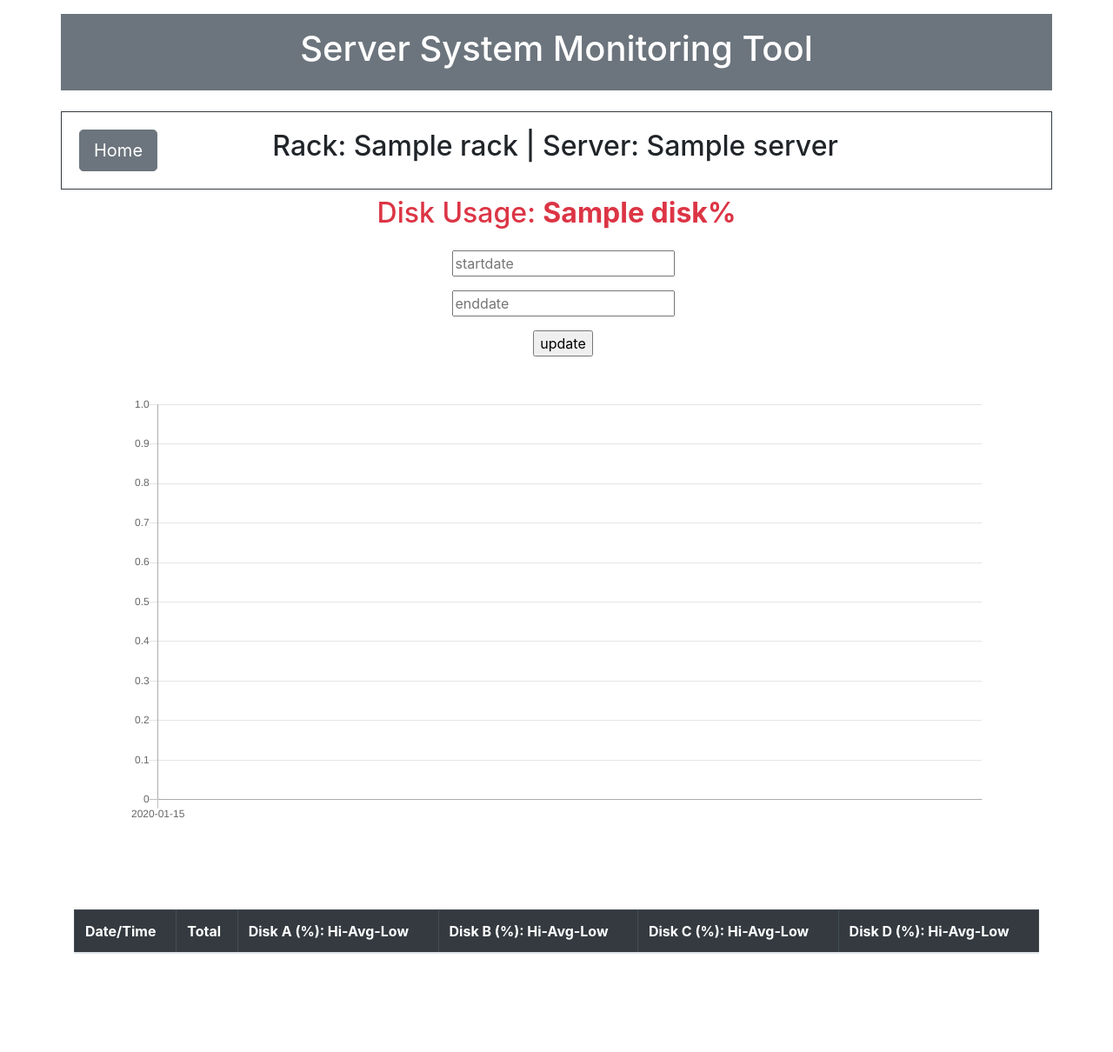
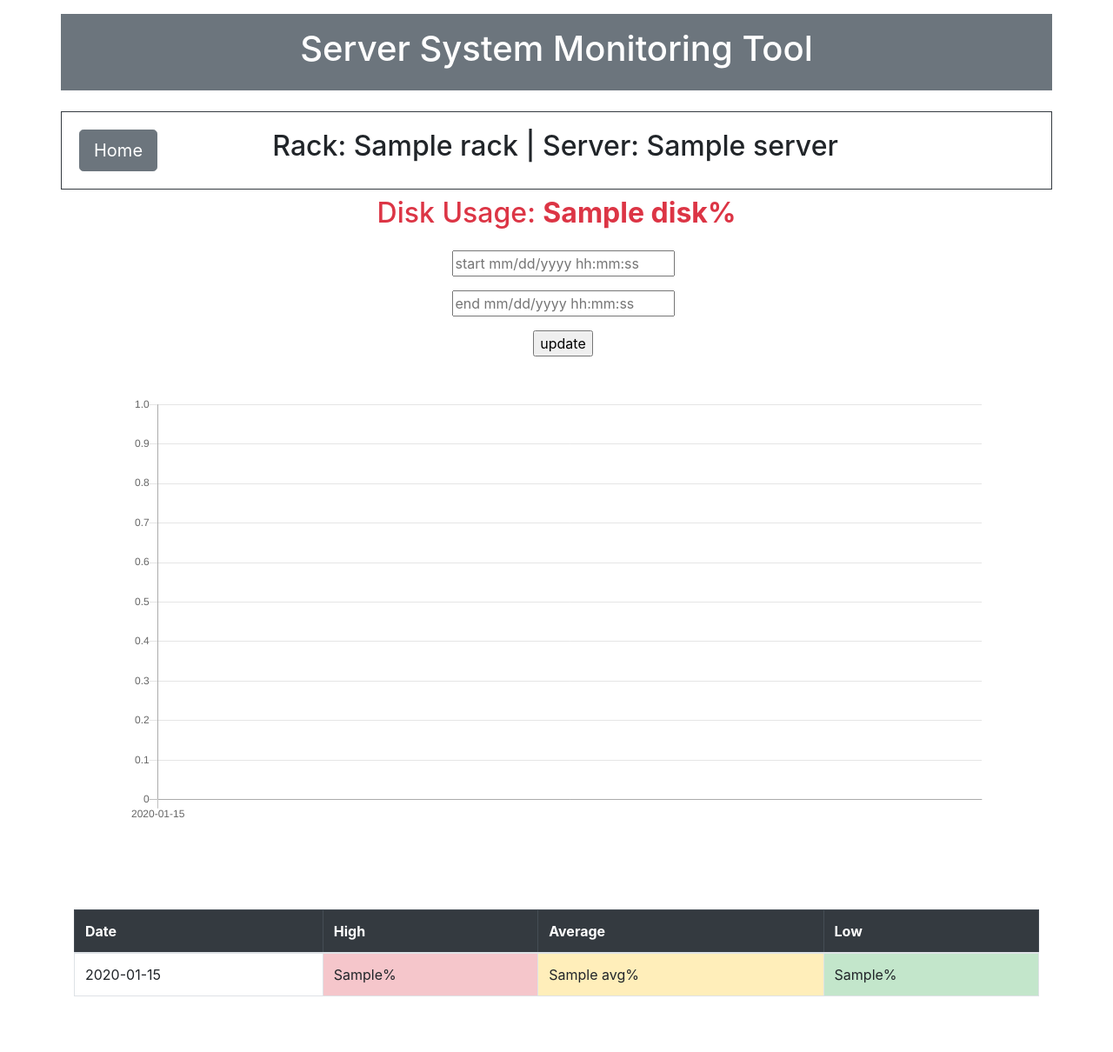
Before and after one commit to bebenson654/SSMT-websites, a Flask app: template templates/Usage-Disk.html in a window 1280 px wide. Shown: the whole page at 87% size. Before the commit the page ends 1097 px from the top, so only its background shows below. Run offline with Flask 2, Linux system fonts and the light colour scheme; the template is opened without the code that fills it: values that come from a table or form of the project are taken from there, most other values are stand-ins (such as "Sample title", 1, 10 or a date in 2020); lists and menus that the app fills with data are empty; parts of the project's set-up code (start-up, migrations or seed data) failed here and were passed over; some libraries are stand-ins or nearby versions.

Commit message:
Added hi lo avg to disk page. made the homepage ignore servers not on the master list.

```diff
--- a/app.py
+++ b/app.py
@@ -96,8 +96,10 @@ class MasterList(db.Model):  # Master list table
 
 
 class ChartForm(FlaskForm):  # form for the chart range
-    startdate = StringField('startdate', validators=[input_required(), length(min=10, max=19)])  # start date field
-    enddate = StringField('enddate', validators=[input_required(), length(min=10, max=19)])  # End date field
+    startdate = StringField('start mm/dd/yyyy hh:mm:ss',
+                            validators=[input_required(), length(min=10, max=19)])  # start date field
+    enddate = StringField('end mm/dd/yyyy hh:mm:ss',
+                          validators=[input_required(), length(min=10, max=19)])  # End date field
 
 class MasterListForm(FlaskForm):
     type = SelectField('type', choices=[(st.TypeId, st.TypeName) for st in ServerType.query.all()],
@@ -143,17 +145,20 @@ def home():
                                              + ' | Ping:' + str(metric.PingLatency) + 'ms'
 
     if form.validate_on_submit():
-        # if form.filter.data == '':
-        #     pass
-        # else:
         server_table = Server.query.filter_by(
             ServerTypeID=form.filter.data)  # query that gets all of the servers in the Server table
+
     rack_table = Rack.query.filter(Rack.RackId == Server.RackID).order_by(
         Rack.Name)  # Show only racks that have servers on them
 
+    masterList = []  # used to only display servers on the Master List
+    for s in MasterList.query.all():
+        masterList.append(s.num + '-' + s.Name)  # concatenates strings to make the server id
+    print(masterList)
+
     return render_template('HomePageV2.html',
-                           server=server_table, rack=rack_table,
-                           form=form, metric=serverMetricsDict)  # returns V2 home page html doc with that variable
+                           server=server_table, rack=rack_table, form=form, metric=serverMetricsDict,
+                           masterList=masterList)  # returns V2 home page html doc with that variable
 
 
 # ----------------------------------------------------------------------------------------------------------------------
@@ -335,23 +340,31 @@ def CPU(slug):  # Slug is the Server Id
 @app.route('/usage-Disk/<slug>', methods=['POST', 'GET'])  # route for Disk usage for a specific server
 def disk(slug):  # Slug is the Server Id
 
+    # gets all disk usages for this server between dates
+    # diskUse = [metrics.Disk for metrics in Metric.query.order_by(Metric.Time).filter_by(ServerId=slug).filter(
+    #     between(Metric.Time, '09/01/2019 11:50:00', '09/01/2019 23:50:00'))]
+
     form = ChartForm()  # instantiate the chart form class
     server = Server.query.filter_by(ServerId=slug).first()  # query for the server specs
 
     tmp = Metric.query.order_by(Metric.Time.desc()).filter_by(ServerID=slug).first()
     metric_row = Metric.query.get(tmp.MetricId)  # gets the most recent metrics for server
 
+    minList = []  # Create empty lists for min, max, average
+    maxList = []
+    averageList = []
+
+    tmpLoc = Server.query.filter_by(ServerId=slug).first()
+    tmpLoc2 = Rack.query.filter_by(RackId=tmpLoc.RackID).first()  # gets rack for this server
+
     # gets all dates for this server between dates
-    cpuDate = [metrics.Time for metrics in Metric.query.order_by(Metric.Time).filter_by(ServerId=slug).filter(
+    dateRange = [metrics.Time for metrics in Metric.query.order_by(Metric.Time).filter_by(ServerId=slug).filter(
         between(Metric.Time, '09/01/2019 11:50:00', '09/01/2019 23:50:00'))]
 
-    tmpLoc = Server.query.filter_by(ServerId=slug).first()
+    # gets all Disk usages for this server between dates
+    useRange = [metrics.Disk for metrics in Metric.query.order_by(Metric.Time).filter_by(ServerId=slug).filter(
+        between(Metric.Time, '09/01/2019 11:50:00', '09/01/2019 23:50:00'))]
 
-    tmpLoc2 = Rack.query.filter_by(RackId=tmpLoc.RackID).first()
-
-    # gets all disk usages for this server between dates
-    diskUse = [metrics.Disk for metrics in Metric.query.order_by(Metric.Time).filter_by(ServerId=slug).filter(
-        between(Metric.Time, '09/01/2019 11:50:00', '09/01/2019 23:50:00'))]
     partAUse = [metrics.PartA for metrics in Metric.query.order_by(Metric.Time).filter_by(ServerId=slug).filter(
         between(Metric.Time, '09/01/2019 11:50:00', '09/01/2019 23:50:00'))]
     partBUse = [metrics.PartB for metrics in Metric.query.order_by(Metric.Time).filter_by(ServerId=slug).filter(
@@ -363,24 +376,74 @@ def disk(slug):  # Slug is the Server Id
 
     if form.validate_on_submit():  # implementation of user input limiting date range for chart
 
+        dateRange = []  # empties dates to be refilled by code below
+
         form = ChartForm(request.form)
         startdate = form.startdate.data  # gets start and end date from form
         enddate = form.enddate.data
 
-        # Returns list of dates within start and end date
-        dateRange = [metrics.Time for metrics in Metric.query.order_by(Metric.Time).filter_by(ServerId=slug).filter(
-            between(Metric.Time, startdate, enddate))]
+        # converts inputted string to date or datetime
+        try:
+            sDate = datetime.strptime(startdate, '%m/%d/%Y %H:%M:%S')
+        except ValueError:
+            sDate = datetime.strptime(startdate, '%m/%d/%Y')
+        try:
+            eDate = datetime.strptime(enddate, '%m/%d/%Y %H:%M:%S')
+        except ValueError:
+            eDate = datetime.strptime(enddate, '%m/%d/%Y')
 
-        # Returns usages that within  start and end date
-        useRange = [metrics.Disk for metrics in Metric.query.order_by(Metric.Time).filter_by(ServerId=slug).filter(
-            between(Metric.Time, startdate, enddate))]
+        difference = eDate - sDate  # calculating the difference between the start and end date
 
-        # return for if user provides input
-        return render_template('Usage-Disk.html', server=server, ametric=metric_row, date=dateRange, usage=useRange,
-                               form=form, rack=tmpLoc2)
+        if difference.total_seconds() <= 86400:  # check to see if the difference is less than 24hrs
+            # Returns list of dates within start and end date
+            dateRange = [metrics.Time for metrics in Metric.query.order_by(Metric.Time).filter_by(ServerId=slug).filter(
+                between(Metric.Time, startdate, enddate))]
+
+            # Returns usages that within  start and end date
+            useRange = [metrics.Disk for metrics in Metric.query.order_by(Metric.Time).filter_by(ServerId=slug).filter(
+                between(Metric.Time, startdate, enddate))]
+
+        else:  # if deference is grater than 24hrs
+
+            x = sDate  # will be used in iterating the for loop
+            y = timedelta(days=1)  # datetime variable that equals 1 day
+
+            while x <= eDate:
+                for p in pd.date_range(sDate, eDate):  # for loop starting at the start date and ending on end date
+                    # x = sDate.date()
+                    z = x + y  # z = current value of x plus 1 day
+
+                    # gets the average for each day also temporarily converts x & z to string for query
+                    avg = db.session.query(db.func.avg(Metric.Disk).label('average')).order_by(Metric.Time).filter_by(
+                        ServerId=slug).filter(
+                        Metric.Time.between(x.strftime('%m/%d/%Y'), z.strftime('%m/%d/%Y'))).scalar()
+
+                    # gets the min for each day also temporarily converts x & z to string for query
+                    min = db.session.query(db.func.min(Metric.Disk).label('average')).order_by(Metric.Time).filter_by(
+                        ServerId=slug).filter(
+                        Metric.Time.between(x.strftime('%m/%d/%Y'), z.strftime('%m/%d/%Y'))).scalar()
+
+                    # gets the max for each day also temporarily converts x & z to string for query
+                    max = db.session.query(db.func.max(Metric.Disk).label('average')).order_by(Metric.Time).filter_by(
+                        ServerId=slug).filter(
+                        Metric.Time.between(x.strftime('%m/%d/%Y'), z.strftime('%m/%d/%Y'))).scalar()
+
+                    dateRange.append(x.date().strftime('%m/%d/%Y'))  # reformat x and adds it to date list
+                    averageList.append(round(avg, 1))  # rounds avg to 1 decimal place and adds it to list
+                    minList.append(min)  # adds min to list
+                    maxList.append(max)  # adds MAX to list
+
+                    x = x + y  # adds 1 day to x to iterate through loop
+
+    if len(minList) == 0:  # checks to see if min list is empty | will be empty if date range < 24hrs
+        minList = 'xxx'  # sets empty lists to string which will be checked for in the html file
+        maxList = 'xxx'
+        averageList = 'xxx'
+
     # return for default date range
-    return render_template('Usage-Disk.html', server=server, ametric=metric_row, date=cpuDate, usage=diskUse,
-                           form=form, aUsage=partAUse, bUsage=partBUse, cUsage=partCUse, dUsage=partDUse, rack=tmpLoc2)
+    return render_template('Usage-Disk.html', server=server, ametric=tmp, date=dateRange, usage=useRange,
+                           form=form, rack=tmpLoc2, hi=maxList, lo=minList, avg=averageList, aUsage=partAUse,
+                           bUsage=partBUse, cUsage=partCUse, dUsage=partDUse)
 
 
 # ----------------------------------------------------------------------------------------------------------------------
--- a/templates/HomePageV2.html
+++ b/templates/HomePageV2.html
@@ -41,7 +41,7 @@
                 </div>
 
                 {% for server in server %}
-                    {% if server.RackID == rack.RackId %}
+                    {% if server.RackID == rack.RackId and server.ServerId in masterList %}
                         {# grabs all servers in DB#}
                         <ul class="list-group list-group-flush"> {# lists servers that link to their Real Time page #}
                             <a href="/real-time-data-overview/{{ server.ServerId }}"
--- a/templates/Usage-Disk.html
+++ b/templates/Usage-Disk.html
@@ -82,16 +82,43 @@
                 {# The type of chart we want to create #}
                 type: 'line',
 
+                {% if hi == 'xxx' %}
                     {# The data for our dataset #}
                     data: {
                         labels: [{% for d in date %} "{{ d }}", {% endfor %}], {# Dates #}
                         datasets: [{
-                            label: 'My First dataset',
-                            backgroundColor: 'rgb(255,201,111)',
-                            borderColor: 'rgb(0, 0, 0)',
+                            label: 'usage',
+                            backgroundColor: 'rgb(255,122,0,0.82)',
+                            borderColor: 'rgb(0,0,0)',
                             data: [{% for u in usage %} "{{ u }}", {% endfor %}] {# Usages #}
                         }]
                     },
+                {% else %}
+                    data: {
+                        labels: [{% for d in date %} "{{ d }}", {% endfor %}], {# Dates #}
+                        datasets: [{
+                            label: 'HIGH',
+                            fill: false,
+                            backgroundColor: 'rgba(255,33,0,0.71)',
+                            borderColor: 'rgb(255,33,0)',
+                            data: [{% for h in hi %} "{{ h }}", {% endfor %}] {# Usages #}
+                        }, {
+                            label: 'LOW',
+                            fill: false,
+                            backgroundColor: 'rgba(64,255,0,0.71)',
+                            borderColor: 'rgb(64,255,0)',
+                            data: [{% for l in lo %} "{{ l }}", {% endfor %}]
+                        }, {
+                            label: 'Average',
+                            fill: false,
+                            backgroundColor: 'rgba(255,223,0,0.71)',
+                            borderColor: 'rgb(255,223,0)',
+                            data: [{% for a in avg %} "{{ a }}", {% endfor %}]
+                        }
+                        ]
+                    },
+                {% endif %}
+
 
                 {# Configuration options go here #}
                 options: {
@@ -101,6 +128,7 @@
         </script>
     </div>
 
+    {% if lo == 'xxx' %}
         <div class="row"> {# Disk Usage table #}
             <div class="col mt-5 mb-5">
                 <table class="table table-striped table-bordered">
@@ -131,5 +159,32 @@
                 </table>
             </div>
         </div>
+    {% else %}
+        <div class="row"> {# CPU Usage table #}
+            <div class="col mt-5 mb-5">
+                <table class="table table-bordered">
+                    <thead class="table-dark">
+                    <tr>
+                        <th scope="col">Date</th>
+                        <th scope="col">High</th>
+                        <th scope="col">Average</th>
+                        <th scope="col">Low</th>
+
+                    </tr>
+                    </thead>
+                    <tbody>
+                    {% for d, h, a, l in zip(date, hi, avg, lo) %}
+                        <tr>
+                            <td>{{ d }}</td>
+                            <td class="table-danger">{{ h }}%</td>
+                            <td class="table-warning">{{ a }}%</td>
+                            <td class="table-success">{{ l }}%</td>
+                        </tr>
+                    {% endfor %}
+                    </tbody>
+                </table>
+            </div>
+        </div>
+    {% endif %}
 
 {% endblock content %}
```
Also changed, not shown: templates/Usage-CPUTemp.html (+7 -14 lines). Lines whose indentation alone changed are shown as unchanged.
